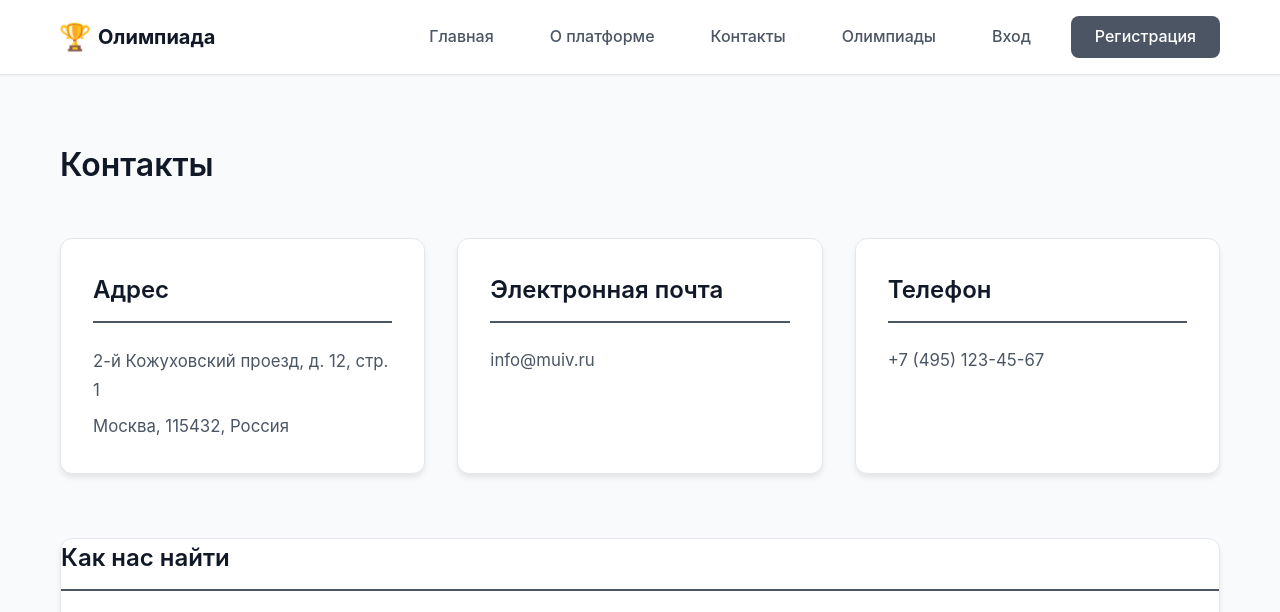
After one commit to olympiada123/olympiada, a Django app: page /contacts/ in a window 1280 px wide. The commit adds this page. Shown: the top 612 px of the page. Run offline with Django 5.2, Linux system fonts and the light colour scheme.

Commit message:
Created contacts page

```diff
--- a/app/static/css/style.css
+++ b/app/static/css/style.css
@@ -1276,5 +1276,71 @@ textarea.form-control {
     .card-heading {
         font-size: 1.25rem;
     }
+}
 
+.contacts-grid {
+    display: grid;
+    grid-template-columns: repeat(3, 1fr);
+    gap: 2rem;
 }
+
+.contact-info-block {
+    display: flex;
+    flex-direction: column;
+    gap: 0.5rem;
+}
+
+.contact-text {
+    color: var(--text-secondary);
+    line-height: 1.7;
+    margin: 0;
+    font-size: 1.05rem;
+}
+
+.contact-link {
+    color: var(--primary-color);
+    text-decoration: none;
+    font-size: 1.05rem;
+    transition: var(--transition);
+    display: inline-block;
+}
+
+.contact-link:hover {
+    color: var(--primary-dark);
+    text-decoration: underline;
+    transform: translateX(5px);
+}
+
+.map-card {
+    padding: 0;
+    overflow: hidden;
+}
+
+.map-container {
+    width: 100%;
+    height: 500px;
+    position: relative;
+}
+
+.google-map {
+    width: 100%;
+    height: 100%;
+    border: none;
+    display: block;
+}
+
+@media (max-width: 968px) {
+    .contacts-grid {
+        grid-template-columns: repeat(2, 1fr);
+    }
+}
+
+@media (max-width: 768px) {
+    .contacts-grid {
+        grid-template-columns: 1fr;
+    }
+
+    .map-container {
+        height: 400px;
+    }
+}
--- a/app/templates/base.html
+++ b/app/templates/base.html
@@ -20,6 +20,7 @@
             <div class="nav-menu" id="navMenu">
                 <a href="/" class="nav-link">Главная</a>
                 <a href="{% url 'about' %}" class="nav-link">О платформе</a>
+                <a href="{% url 'contacts' %}" class="nav-link">Контакты</a>
                 <a href="/olympiads/" class="nav-link">Олимпиады</a>
                 {% if user.is_authenticated %}
                     <a href="/profile/" class="nav-link">Профиль</a>
--- /dev/null
+++ b/app/templates/contacts.html
@@ -0,0 +1,53 @@
+{% extends 'base.html' %}
+
+{% block title %}Контакты - Олимпиада{% endblock %}
+
+{% block content %}
+<div class="container">
+    <div class="about-page">
+        <h1 class="about-page-title">Контакты</h1>
+
+        <section class="about-section">
+            <div class="contacts-grid">
+                <div class="about-card">
+                    <h2 class="card-heading">Адрес</h2>
+                    <div class="contact-info-block">
+                        <p class="contact-text">2-й Кожуховский проезд, д. 12, стр. 1</p>
+                        <p class="contact-text">Москва, 115432, Россия</p>
+                    </div>
+                </div>
+
+                <div class="about-card">
+                    <h2 class="card-heading">Электронная почта</h2>
+                    <div class="contact-info-block">
+                        <a href="mailto:info@muiv.ru" class="contact-link">info@muiv.ru</a>
+                    </div>
+                </div>
+
+                <div class="about-card">
+                    <h2 class="card-heading">Телефон</h2>
+                    <div class="contact-info-block">
+                        <a href="tel:+74951234567" class="contact-link">+7 (495) 123-45-67</a>
+                    </div>
+                </div>
+            </div>
+        </section>
+
+        <section class="about-section">
+            <div class="about-card map-card">
+                <h2 class="card-heading">Как нас найти</h2>
+                <div class="map-container">
+                    <iframe
+                        src="https://www.google.com/maps/embed?pb=!1m18!1m12!1m3!1d15120.641118896838!2d37.65627018573483!3d55.71164274250781!2m3!1f0!2f0!3f0!3m2!1i1024!2i768!4f13.1!3m3!1m2!1s0x414ab4caf9faf987%3A0xbfd80e63b2dea40f!2s2-Y%20Kozhukhovskiy%20Proyezd%2C%20Moskva%2C%20Russia!5e0!3m2!1sen!2saz!4v1764412880585!5m2!1sen!2saz"
+                        style="border:0;"
+                        allowfullscreen=""
+                        loading="lazy"
+                        referrerpolicy="no-referrer-when-downgrade"
+                        class="google-map">
+                    </iframe>
+                </div>
+            </div>
+        </section>
+    </div>
+</div>
+{% endblock %}
--- a/app/urls.py
+++ b/app/urls.py
@@ -22,4 +22,5 @@ urlpatterns = [
     path('admin/', admin.site.urls),
     path('', views.index, name='index'),
     path('about/', views.about, name='about'),
+    path('contacts/', views.contacts, name='contacts'),
 ]
--- a/app/views.py
+++ b/app/views.py
@@ -7,3 +7,7 @@ def index(request):
 
 def about(request):
     return render(request, 'about.html')
+
+
+def contacts(request):
+    return render(request, 'contacts.html')
```
